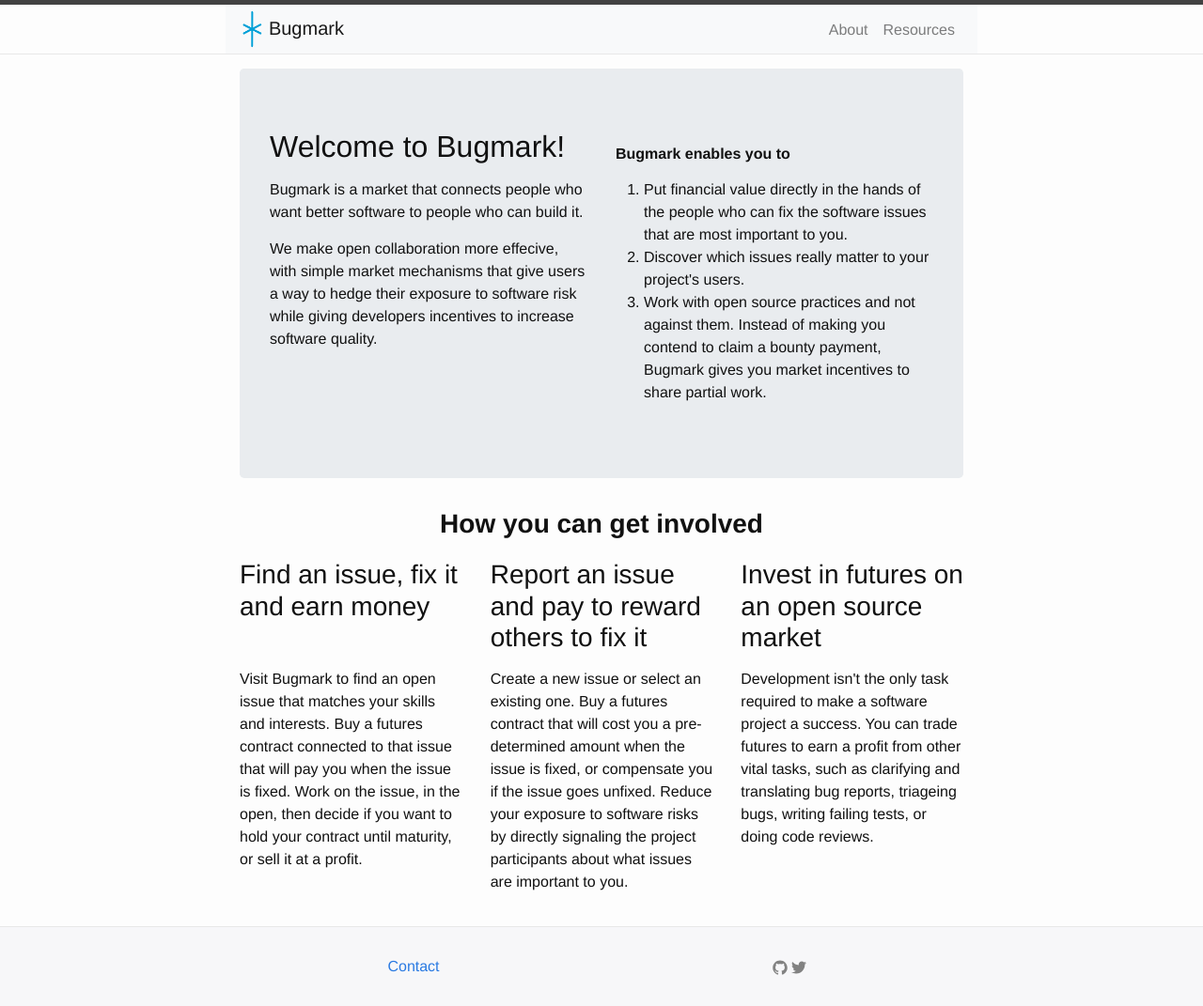
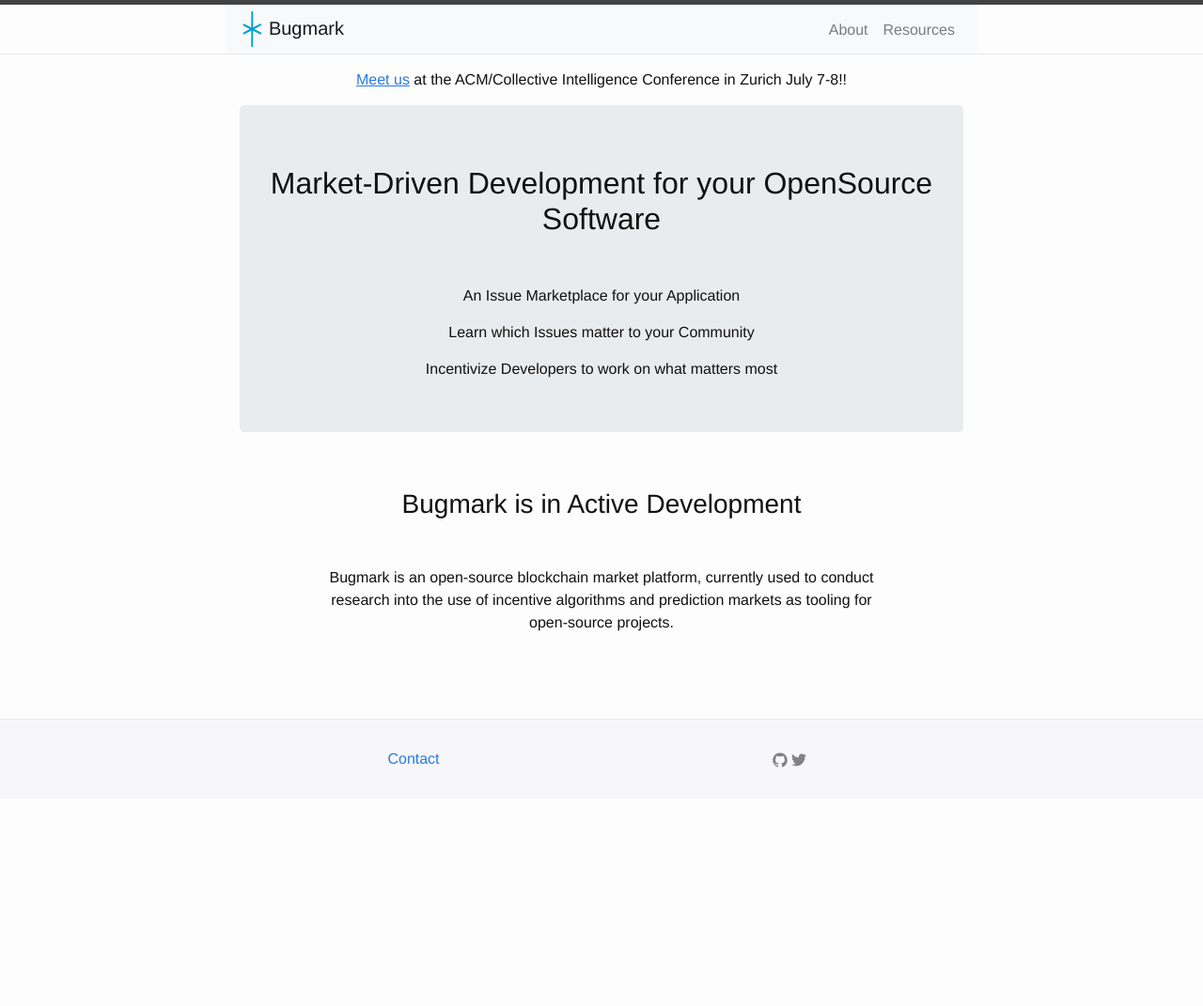
Before and after one commit to bugmark/website, a Jekyll site: the page built from docs/index.html, in a window 1280 px wide. Shown: the whole page at 94% size. Built offline with Jekyll 4.4.1, drawn with Linux system fonts in a browser that asks for light colours; nearby versions of some CDN libraries; the list of posts is cut into pages by our own code; after the commit the page ends 900 px from its top, so only the background shows below that.

Commit message:
Add /ci page

```diff
--- a/docs/index.html
+++ b/docs/index.html
@@ -1,54 +1,40 @@
 ---
 layout: default
 ---
-<div class="jumbotron d-md-up">
+<div class="row">
+  <div class='col-md-12 text-center'>
+    <p>
+    <a href="/ci"><u>Meet us</u></a> at the
+    ACM/Collective Intelligence Conference in
+    Zurich July 7-8!!
+    </p>
+  </div>
+</div>
+<div class="jumbotron d-md-up" style='padding-bottom: 40px;'>
   <div class="row">
-    <div class="col-md-6">
-      <h2>Welcome to Bugmark!</h2>
-    </div>
-    <div class="col-md-6" style="padding-top: 15px;">
-      <b>Bugmark enables you to</b>
-    </div>
-  </div>
-  <div class="row">
-    <div class="col-md-6">
-      {% include frag/index/jumbo1.html %}
-    </div>
-    <div class="col-md-6">
-      {% include frag/index/jumbo2.html %}
+    <div class="col-md-12 text-center">
+      <h2>
+        Market-Driven Development for your OpenSource Software
+      </h2>
+      <p style="height: 20px;"></p>
+      <p>An Issue Marketplace for your Application</p>
+      <p>Learn which Issues matter to your Community</p>
+      <p>Incentivize Developers to work on what matters most</p>
     </div>
   </div>
 </div>
 
-<div class="row">
+<div class="row" style="margin: 60px;">
   <div class="col-md-12 text-center">
-    <h3 style='margin-bottom: 20px;'>
-      <b>How you can get involved</b>
-    </h3>
+      <h3>
+        Bugmark is in Active Development
+      </h3>
+      <p style="height: 20px;"></p>
+      <p>
+      Bugmark is an open-source blockchain market platform,
+      currently used to conduct research into the use of
+      incentive algorithms and prediction markets as tooling
+      for open-source projects.
+      </p>
   </div>
 </div>
-
-<div class="d-md-up">
-  <div class="row">
-    <div class="col-md-4">
-      <h3>Find an issue, fix it and earn money</h3>
-    </div>
-    <div class="col-md-4">
-      <h3>Report an issue and pay to reward others to fix it</h3>
-    </div>
-    <div class="col-md-4">
-      <h3>Invest in futures on an open source market</h3>
-    </div>
-  </div>
-  <div class="row" style='margin-bottom: 20px;'>
-    <div class="col-md-4">
-      {% include frag/index/body1.html %}
-    </div>
-    <div class="col-md-4">
-      {% include frag/index/body2.html %}
-    </div>
-    <div class="col-md-4">
-      {% include frag/index/body3.html %}
-    </div>
-  </div>
-</div>
--- /dev/null
+++ b/docs/pages/ci.html
@@ -0,0 +1,115 @@
+---
+hdrnav: false
+layout: page
+title: Collective Intelligence
+permalink: /ci/
+navigation_weight: 0
+---
+
+<h3>Zurich / July 2018</h3>
+
+<p>
+Two-Sided Markets are a form of <u>Collective
+  Intelligence</u> that is well established.
+<b>Market signals</b> in the form of <b>prices</b>
+provide efficient guidance to direct resources
+towards areas of greatest value.
+</p>
+<p>
+We believe that Markets can be useful for software
+development communities.  Price signals highlight
+critical issues and motivate developers to align
+their work with community needs.  We call this
+style of organization <b>Market Driven
+Development</b>.
+</p>
+<table class='table table-sm'>
+  <thead>
+    <tr>
+      <th>Organizational Style</th>
+      <th>Task Prioritization</th>
+      <th>Task Execution</th>
+    </tr>
+  </thead>
+  <tbody>
+    <tr>
+      <td>Traditional Command and Control</td>
+      <td>Centralized</td>
+      <td>Centralized</td>
+    </tr>
+    <tr>
+      <td>Open Source</td>
+      <td>Centralized</td>
+      <td>Multi-Party</td>
+    </tr>
+    <tr>
+      <td>
+        <u>Market Driven Development</u>
+        <i>* new!</i>
+      </td>
+      <td>Multi-Party</td>
+      <td>Multi-Party</td>
+    </tr>
+  </tbody>
+</table>
+<p>
+With the support of Mozilla Innovation and the
+Sloan Foundation, Bugmark has developed trading
+systems and frameworks for running market
+simulations and experiments.
+</p>
+<p>
+In Q2 we conducted our first experiments with
+automated simulations and hands-on team exercises.
+</p>
+<p>
+In Q3 we will conduct interviews with people who
+manage open-source project for large enterprise.
+We seek to learn the common success metrics and
+pain points in the <i>Corporate-Sponsored
+Open-Source</i> community.
+</p>
+<p>
+If you are interested in learning more about our
+survey, please enter your contact information here:
+<form action="http://localhost:6789/ci_form" method="post">
+  <table class='table table-sm'>
+    <tbody>
+      <tr>
+        <td>
+          <input type="text"
+                 class="form-control"
+                 id="name"
+                 placeholder="Your Name">
+        </td>
+        <td>
+          <input type="text"
+                 class="form-control"
+                 id="org"
+                 placeholder="Your Organization">
+        </td>
+        <td>
+          <input type="email"
+                 class="form-control"
+                 id="email"
+                 placeholder="Your Email">
+        </td>
+        <td>
+          <button type="submit"
+                  class="btn btn-primary">Submit</button>
+        </td>
+      </tr>
+    </tbody>
+  </table>
+</form>
+</p>
+</form>
+</p>
+<p>
+If you would like to learn about Bugmark at the
+ACM CI show in Zurich, contact Georg Link from the
+University of Nebraska, one of the Bugmark
+Architects and lead researchers.
+(linkgeorg@gmail.com)<br/>
+<img src="/public/georg.jpg" style='height: 60px;'/>
+</p>
```
Also changed, not shown: docs/pages/about.md (+24 -17 lines), docs/pages/ci_thanks.html (added, +11 -0 lines), docs/pages/resources.md (+4 -3 lines), docs/public/georg.jpg (added).
